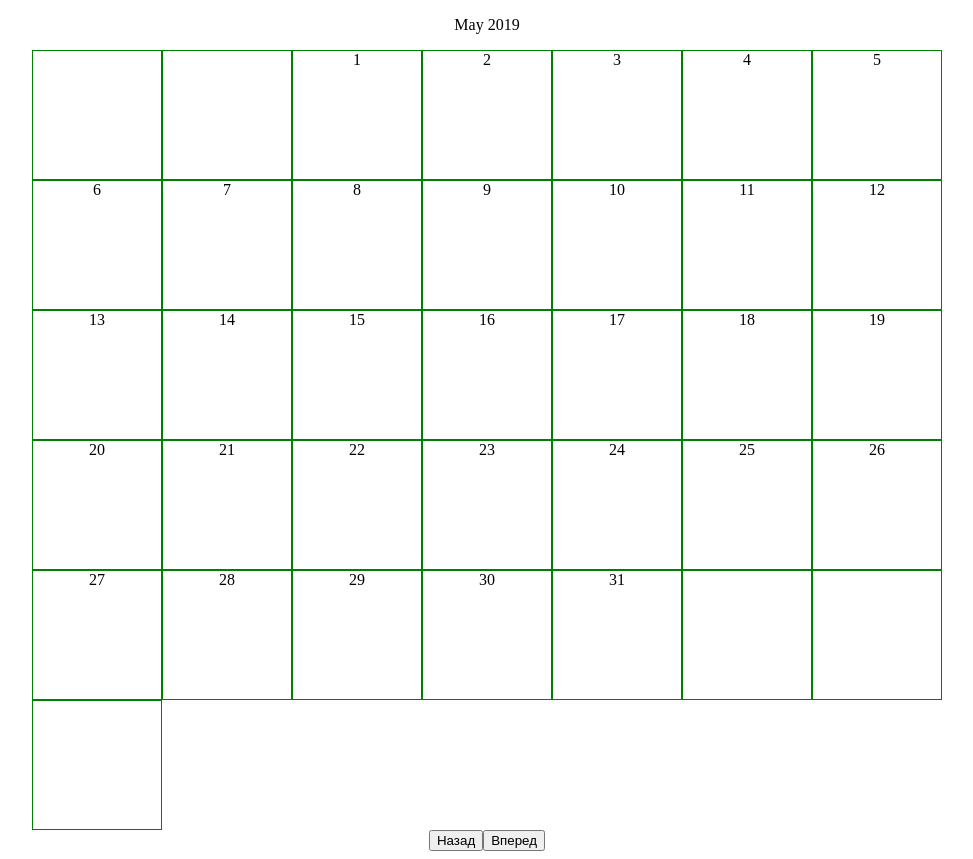
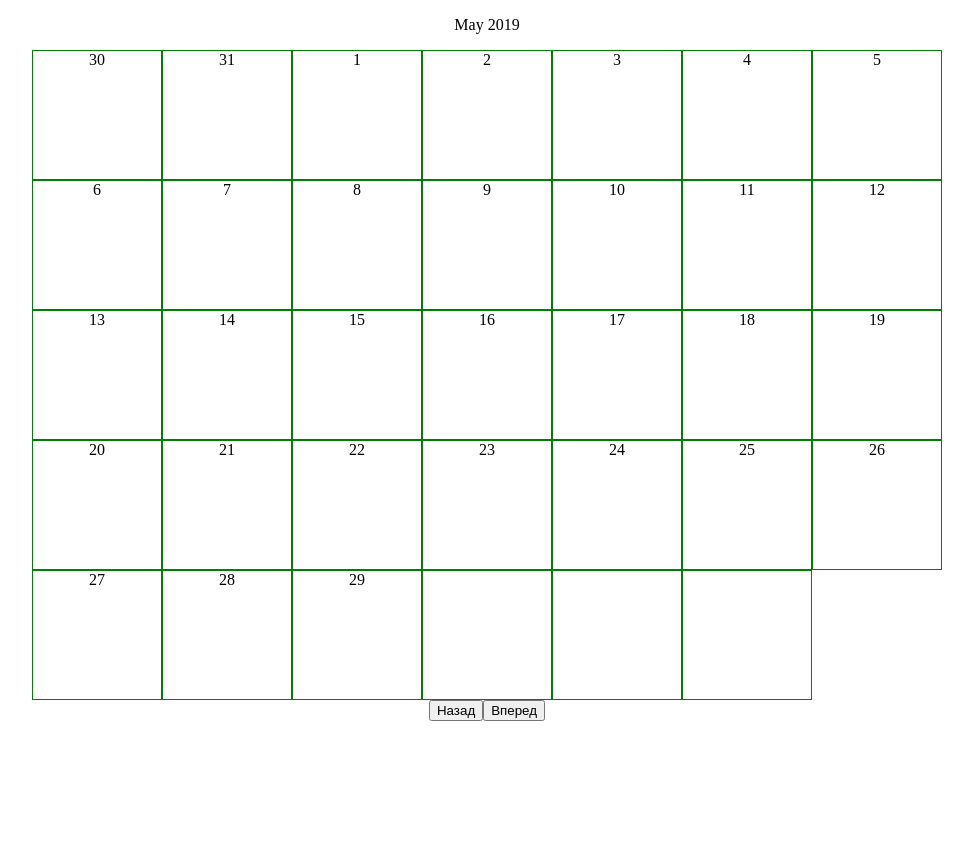
Before and after one commit to july-july/calendar-vue, a Vue app: page / in a window 1280 px wide. Shown: the whole page, without its empty margins (153-1126 px from the left). After the commit the page ends 800 px from the top, so only its background shows below. Built offline with nearby package versions, Linux system fonts and the light colour scheme; the HTML template or start-up script is replaced by a standard one.

Commit message:
add calendar

```diff
--- a/src/components/Calendar.vue
+++ b/src/components/Calendar.vue
@@ -3,9 +3,9 @@
         <p>{{monthNow}}</p>
         <div class="item">
             <!--<div>-->
-                <!--<span v-for="day in days">{{day}}</span>-->
+            <!--<span v-for="day in days">{{day}}</span>-->
             <!--</div>-->
-            <p class="days" v-for="square in firstDay-1"></p>
+            <p class="days" v-for="square in monthBefore">{{square.format('D')}}</p>
             <p class="days" v-for="one in daysCount">{{one.format('D')}}</p>
             <p class="days" v-for="last in 7-lastDay"></p>
         </div>
@@ -24,7 +24,9 @@
         data() {
             return {
                 days: ["Понедельник", "Вторник", "Среда", "Четверг", "Пятница",
-                    "Суббота", "Воскресенье"]
+                    "Суббота", "Воскресенье"],
+                monthBefore: '',
+                monthAfter: ''
             }
         },
         computed: {
@@ -34,25 +36,38 @@
                 firstDay: 'getFirstDay',
                 lastDay: 'getLastDay',
             }),
-
-
         },
         methods: {
             nextMonth() {
                 this.$store.commit('nextDate', 1)
                 this.blankSquares()
+                this.countBeforeDays()
 
             },
             prevMonth() {
                 this.$store.commit('prevDate', 1);
                 this.blankSquares()
+                this.countBeforeDays()
             },
             blankSquares () {
                 this.$store.commit('firstDay', 1);
-            }
+            },
+//            countBeforeDays() {
+//                let firstDayBefore = this.$store.state.dateCtx;
+//                let monthBeforeCount = firstDayBefore.clone().subtract(1, 'month').startOf('month')
+//                let monthBeforeArray = [...Array(monthBeforeCount.daysInMonth())].map((_, i) => monthBeforeCount.clone().add(i, 'day'))
+//                this.monthBefore = monthBeforeArray.slice(monthBeforeArray.length - (this.firstDay-1),monthBeforeArray.length)
+//            },
+//            countAfterDays() {
+//                let lastDayAfter = this.$store.state.dateCtx;
+//                let monthAfterCount = lastDayAfter.clone().add(1, 'month').startOf('month')
+//                let monthAfterArray = [...Array(monthAfterCount.daysInMonth())].map((_, i) => monthAfterCount.clone().add(i, 'day'))
+//                this.monthAfter = monthAfterArray.slice(monthAfterArray.length - (this.lastDay-1),monthAfterArray.length)
+//            }
         },
         mounted () {
-            this.blankSquares()
+//            this.countBeforeDays()
+//            this. countAfterDays()
         }
 
     }
--- a/src/store.js
+++ b/src/store.js
@@ -18,7 +18,7 @@ const mutations = {
         state.dateCtx = state.dateCtx.clone().subtract(payload, 'month')
     },
     firstDay (state) {
-            state.firstDay = state.dateCtx.startOf('month');
+            state.firstDay= state.dateCtx.startOf('month');
     },
     lastDay (state) {
         state.lastDay = state.dateCtx.endOf('month');
```
